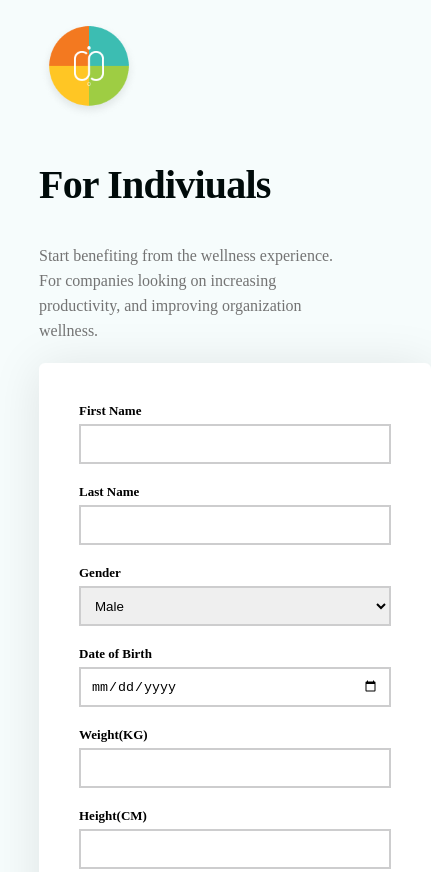
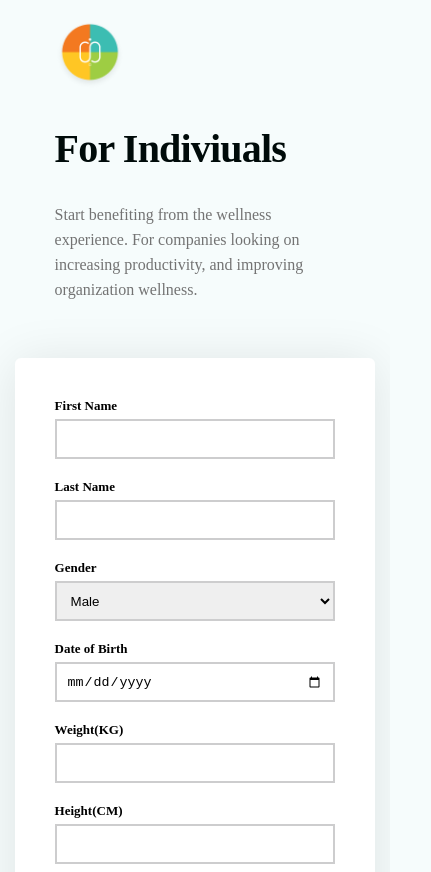
Before and after one commit to Youngie8/Project-3-AltSchool, a plain HTML site: page index.html in a window 390 px wide. Shown: the top 872 px of the page, 431 px wide, since content can reach past the window. Drawn offline with Linux system fonts and the light colour scheme.

Commit message:
project was mzde responsive

```diff
--- a/styles.css
+++ b/styles.css
@@ -1,21 +1,24 @@
 body {
     height: 100%;
     width: 100%;
+    display: flex;
+    justify-content: center;
     box-sizing: border-box;
     padding: 0;
     margin: 0;
     background: rgba(46, 196, 182,0.04);
 }
 .main {
+    max-width: 1040px;
     height: auto;
     display: flex;
-    /* flex-wrap: wrap; */
     align-items: center;
     justify-content: space-between;
+    gap: 20px;
     padding: 20px 10% 30px 10% ;
 }
 .intro {
-    width: calc(50% - 10px);
+    width: calc(50% - 30px);
 }
 h1 {
     color: var(--CL-Black, #000B0A);
@@ -82,18 +85,20 @@ button {
 }
 @media screen and (max-width: 540px) {
     .main{
-        display: block;
-        margin: 0 auto;
+        flex-direction: column;
     }
     .intro{
-        width: 100%;
+        width: 90%;
         margin-bottom: 20px;
     }
+    .intro h1 {
+        line-height: 40px;
+    }
     .intro img {
-        width: 100px;
+        width: 70px;
     }
     form {
-        width: 100%;
+        width: 90%;
     }
     .flex-lg {
         display: block;
```
